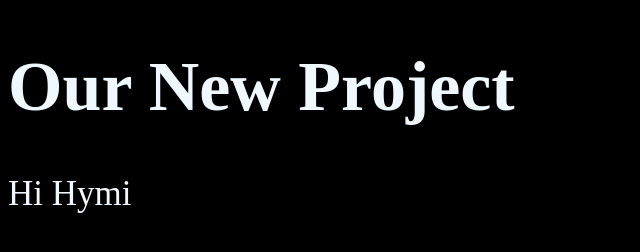
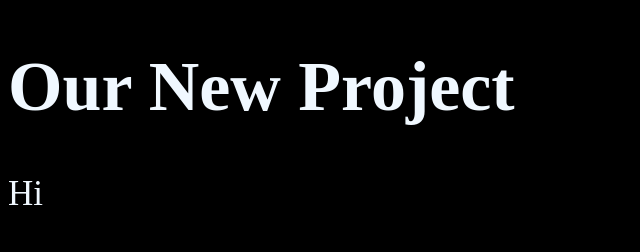
Before and after one commit to ayayo-cpu/project01, a plain HTML site: page index.html in a window 1280 px wide. Shown: the whole page, without its empty margins (0-640 px from the left). Drawn offline with Linux system fonts and the light colour scheme.

Commit message:
Update index.html

```diff
--- a/index.html
+++ b/index.html
@@ -8,6 +8,6 @@
   </head>
   <body>
     <h1>Our New Project</h1>
-    <p>Hi Hymi</p>
+    <p>Hi</p>
   </body>
 </html>
```
